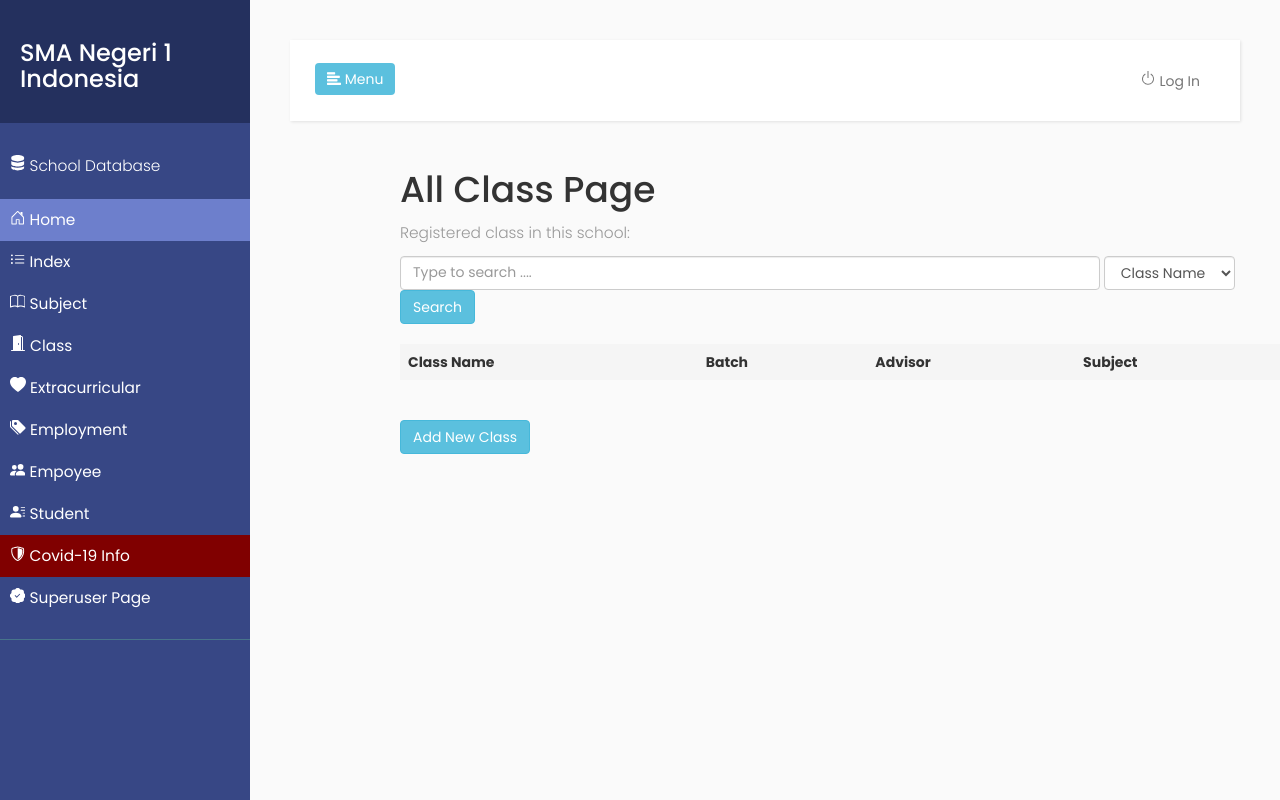
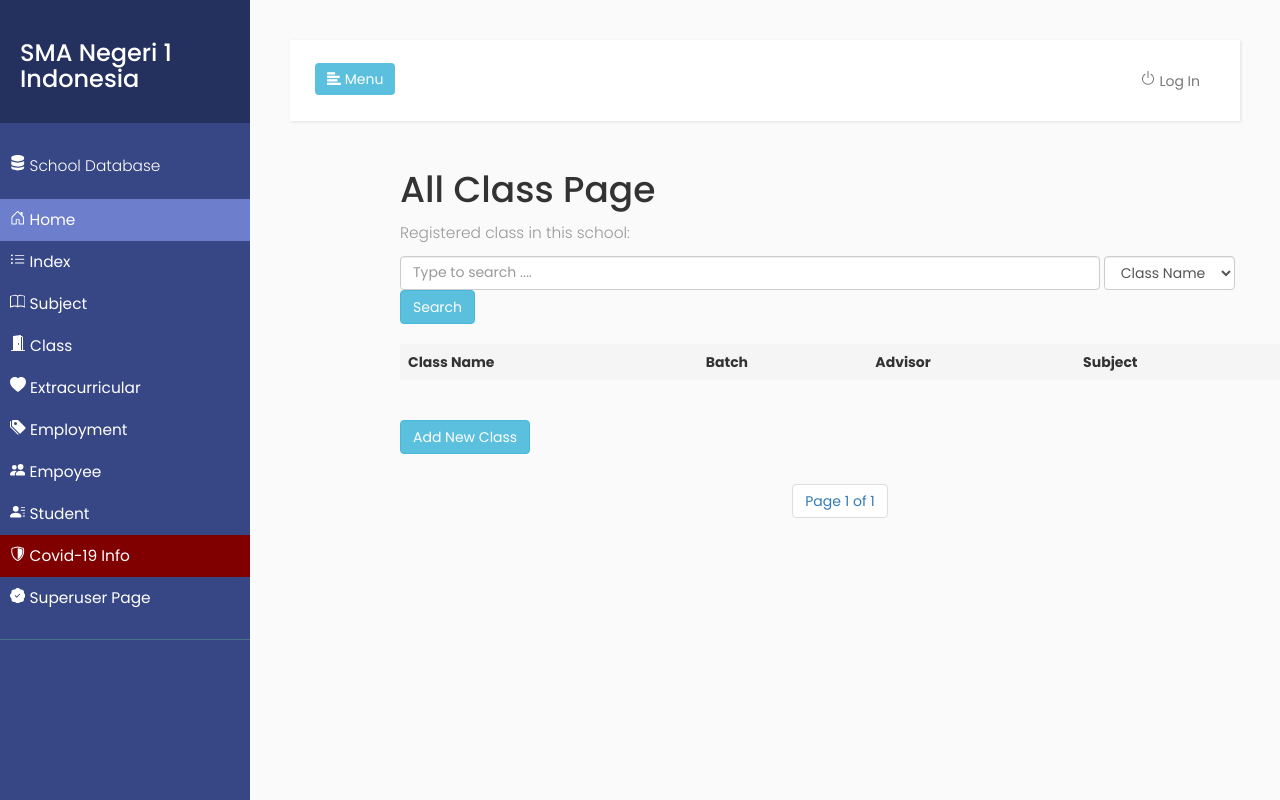
Before and after one commit to panjiarlins/sswp-final-project, a Django app: page /app/class/ in a window 1280 px wide. Run offline with Django 3.2, Linux system fonts and the light colour scheme; data that the repository does not hold is empty; some libraries are stand-ins or nearby versions.

Commit message:
Adding paginator for class

```diff
--- a/school/app/controller/class_controller.py
+++ b/school/app/controller/class_controller.py
@@ -5,6 +5,7 @@ from django.forms.models import model_to_dict
 from django.contrib.auth.decorators import login_required
 from app.models import Class
 from app.forms import ClassForm
+from django.core.paginator import Paginator
 
 def class_list(request):
     if request.method == 'POST':
@@ -17,8 +18,13 @@ def class_list(request):
             classes = Class.objects.filter(class_batch__contains=name).order_by('-class_batch')
     else:
         classes = Class.objects.all().order_by('-class_batch')
+
+    paginator = Paginator(classes, 5)
+    page_number = request.GET.get('page')
+    page_obj = paginator.get_page(page_number)
+
     context = {
-        'class_list' : classes,
+        'class_list' : page_obj,
     }
     return render(request, 'appTemp/class/class_list.html', context)
 
--- a/school/templates/appTemp/class/class_list.html
+++ b/school/templates/appTemp/class/class_list.html
@@ -41,4 +41,25 @@
     <p>
         <a href="{% url 'class_add' %}" class="btn btn-info">Add New Class</a>
     </p>
+    <center>
+        <nav aria-label="Page navigation example">
+            <ul class="pagination">
+                {% if class_list.has_previous %}
+                    <li><a href="?page=1" class="page-link">&laquo; First</a></li>
+                    <li><a href="?page={{ class_list.previous_page_number }}" class="page-link">Previous</a></li>
+                {% endif %}
+
+                <li>
+                    <span class="current page-item">
+                        Page {{ class_list.number }} of {{ class_list.paginator.num_pages }}
+                    </span>
+                </li>
+
+                {% if class_list.has_next %}
+                    <li><a href="?page={{ class_list.next_page_number }}" class="page-link">Next</a></li>
+                    <li><a href="?page={{ class_list.paginator.num_pages }}" class="page-link">Last &raquo;</a></li>
+                {% endif %}
+            </ul>
+        </nav>
+    </center>
 {% endblock %}
```
